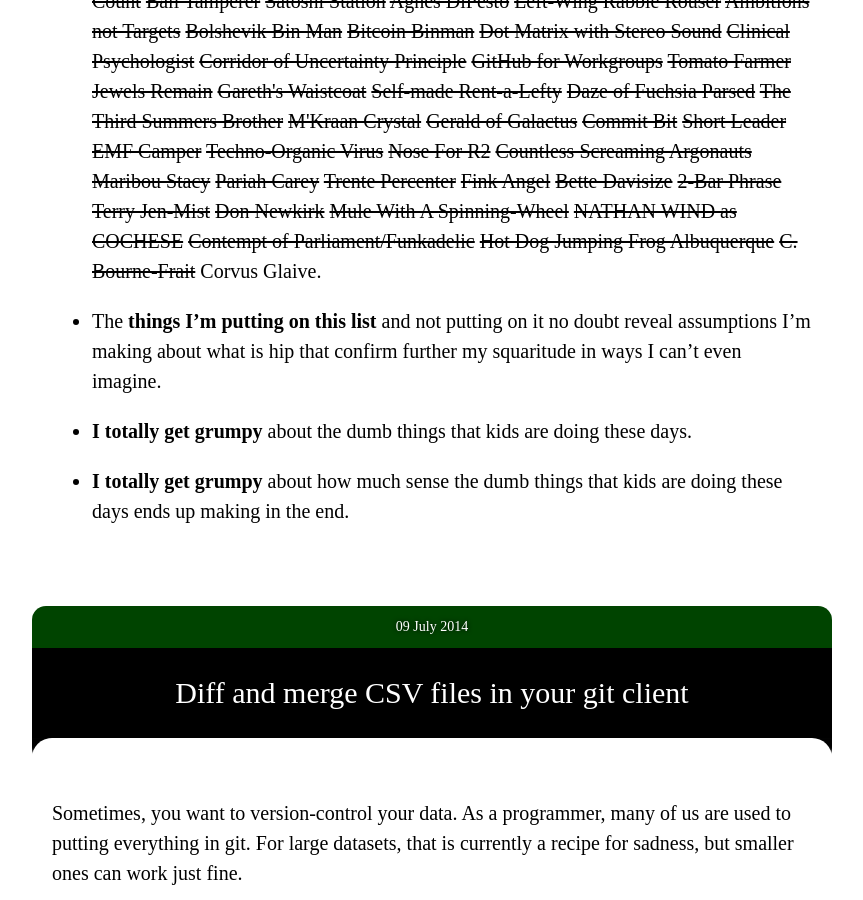
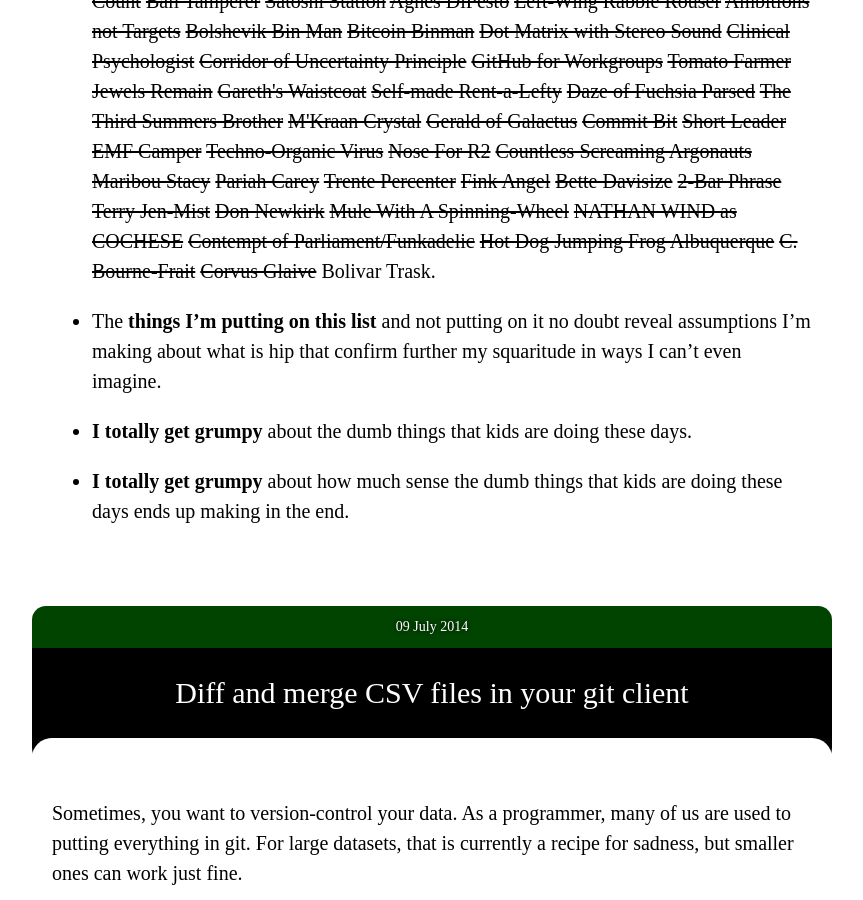
Before and after one commit to paulfitz/paulfitz.github.io, a Jekyll site: the page built from index.html, in a window 1280 px wide and 900 px high, scrolled down 20856 px. Shown: the whole window, without its empty margins (208-1071 px from the left). Built offline with Jekyll 4.4.1, drawn with Linux system fonts in a browser that asks for light colours; nearby versions of some CDN libraries.

Commit message:
more pike

```diff
--- a/_data/pikes.json
+++ b/_data/pikes.json
@@ -180,5 +180,6 @@
   "Contempt of Parliament/Funkadelic",
   "Hot Dog Jumping Frog Albuquerque",
   "C. Bourne-Frait",
-  "Corvus Glaive"
+  "Corvus Glaive",
+  "Bolivar Trask"
 ]
```
